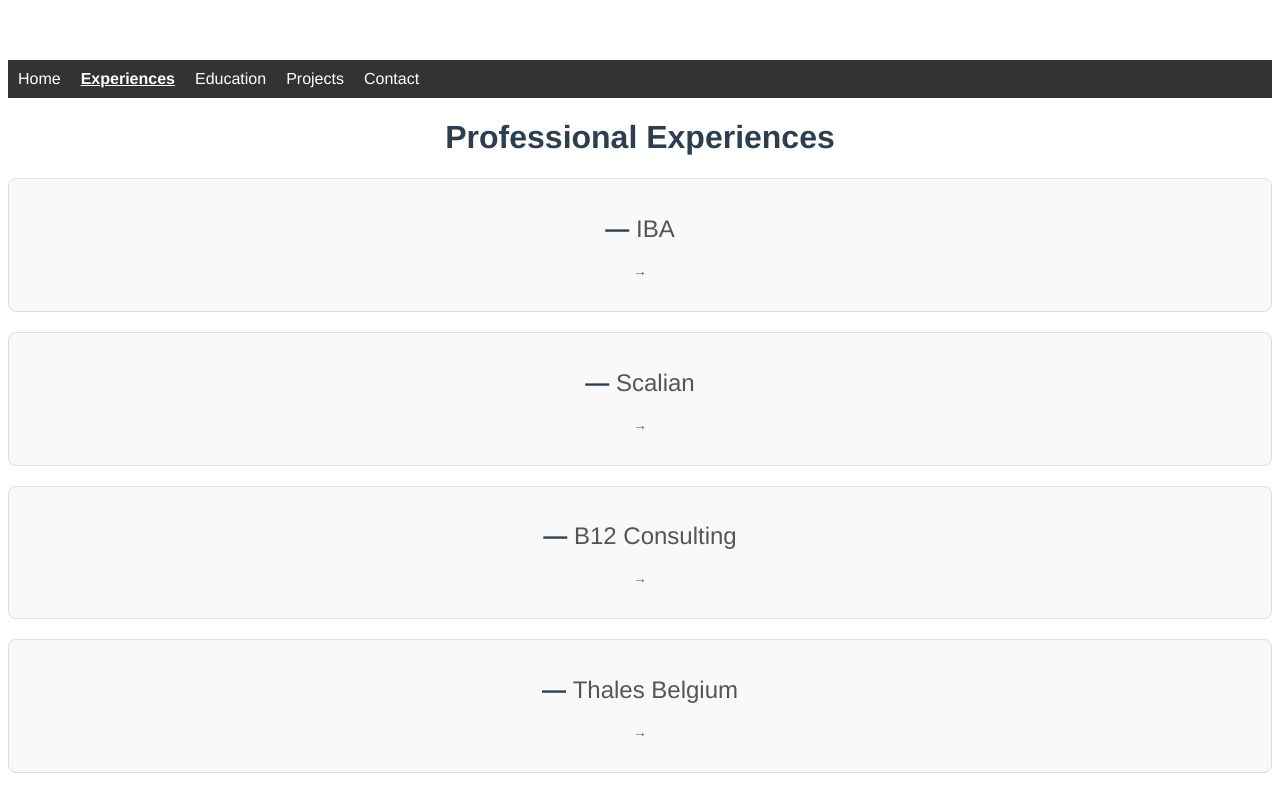
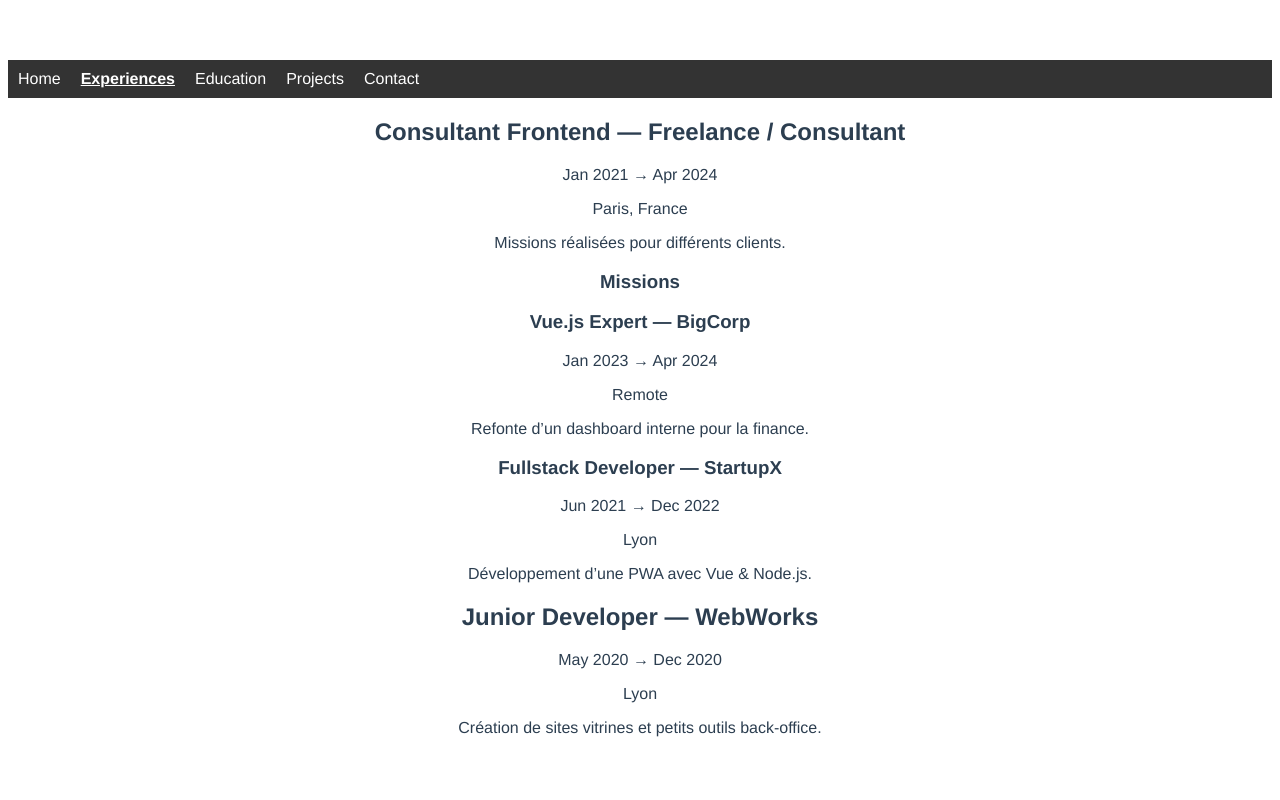
Before and after one commit to cedric-dem/my-portfolio, a Vue app: page /jobs in a window 1280 px wide. Built offline with nearby package versions, Linux system fonts and the light colour scheme.

Commit message:
create MissionCard for consulting job

```diff
--- a/src/components/ExperienceCard.vue
+++ b/src/components/ExperienceCard.vue
@@ -4,44 +4,39 @@
     <p class="date">{{ startDate }} → {{ endDate }}</p>
     <p class="location">{{ location }}</p>
     <p class="description">{{ description }}</p>
+
+    <div v-if="missions && missions.length" class="missions">
+      <h3>Missions</h3>
+      <MissionCard
+          v-for="(mission, index) in missions"
+          :key="index"
+          v-bind="mission"
+      />
+    </div>
   </div>
 </template>
 
 <script>
+import MissionCard from './MissionCard.vue'
+
 export default {
   name: 'ExperienceCard',
+  components: { MissionCard },
   props: {
     startDate: String,
     endDate: String,
     location: String,
     company: String,
     jobTitle: String,
-    description: String
+    description: String,
+    missions: {
+      type: Array,
+      default: () => []
+    }
   }
 }
 </script>
 
 <style scoped>
-.experience-card {
-  border: 1px solid #ddd;
-  padding: 16px;
-  border-radius: 8px;
-  margin-bottom: 20px;
-  background-color: #f9f9f9;
-}
-.company {
-  font-weight: normal;
-  color: #555;
-}
-.date {
-  font-size: 0.9em;
-  color: #666;
-}
-.location {
-  font-style: italic;
-  color: #444;
-}
-.description {
-  margin-top: 10px;
-}
+/* TODO */
 </style>
--- /dev/null
+++ b/src/components/MissionCard.vue
@@ -0,0 +1,26 @@
+<template>
+  <div class="mission-card">
+    <h3>{{ jobTitle }} — <span class="company">{{ company }}</span></h3>
+    <p class="date">{{ startDate }} → {{ endDate }}</p>
+    <p class="location">{{ location }}</p>
+    <p class="description">{{ description }}</p>
+  </div>
+</template>
+
+<script>
+export default {
+  name: 'MissionCard',
+  props: {
+    startDate: String,
+    endDate: String,
+    location: String,
+    company: String,
+    jobTitle: String,
+    description: String
+  }
+}
+</script>
+
+<style scoped>
+/* TODO */
+</style>
--- a/src/views/ExperiencesPage.vue
+++ b/src/views/ExperiencesPage.vue
@@ -1,15 +1,9 @@
 <template>
-  <div class="jobs">
-    <h1>Professional Experiences</h1>
+  <div>
     <ExperienceCard
-        v-for="(exp, index) in experiences"
-        :key="index"
-        :startDate="exp.startDate"
-        :endDate="exp.endDate"
-        :location="exp.location"
-        :company="exp.company"
-        :jobTitle="exp.jobTitle"
-        :description="exp.description"
+        v-for="(exp, i) in experiences"
+        :key="i"
+        v-bind="exp"
     />
   </div>
 </template>
@@ -19,36 +13,38 @@
 
 const experiences = [
   {
-    startDate: '',
-    endDate: '',
-    location: '',
-    company: 'IBA',
-    jobTitle: '',
-    description: ''
+    startDate: 'Jan 2021',
+    endDate: 'Apr 2024',
+    location: 'Paris, France',
+    company: 'Freelance / Consultant',
+    jobTitle: 'Consultant Frontend',
+    description: 'Missions réalisées pour différents clients.',
+    missions: [
+      {
+        startDate: 'Jan 2023',
+        endDate: 'Apr 2024',
+        location: 'Remote',
+        company: 'BigCorp',
+        jobTitle: 'Vue.js Expert',
+        description: 'Refonte d’un dashboard interne pour la finance.'
+      },
+      {
+        startDate: 'Jun 2021',
+        endDate: 'Dec 2022',
+        location: 'Lyon',
+        company: 'StartupX',
+        jobTitle: 'Fullstack Developer',
+        description: 'Développement d’une PWA avec Vue & Node.js.'
+      }
+    ]
   },
   {
-    startDate: '',
-    endDate: '',
-    location: '',
-    company: 'Scalian',
-    jobTitle: '',
-    description: ''
-  },
-  {
-    startDate: '',
-    endDate: '',
-    location: '',
-    company: 'B12 Consulting',
-    jobTitle: '',
-    description: ''
-  },
-  {
-    startDate: '',
-    endDate: '',
-    location: '',
-    company: 'Thales Belgium',
-    jobTitle: '',
-    description: ''
-  },
+    startDate: 'May 2020',
+    endDate: 'Dec 2020',
+    location: 'Lyon',
+    company: 'WebWorks',
+    jobTitle: 'Junior Developer',
+    description: 'Création de sites vitrines et petits outils back-office.'
+  }
 ]
 </script>
```
